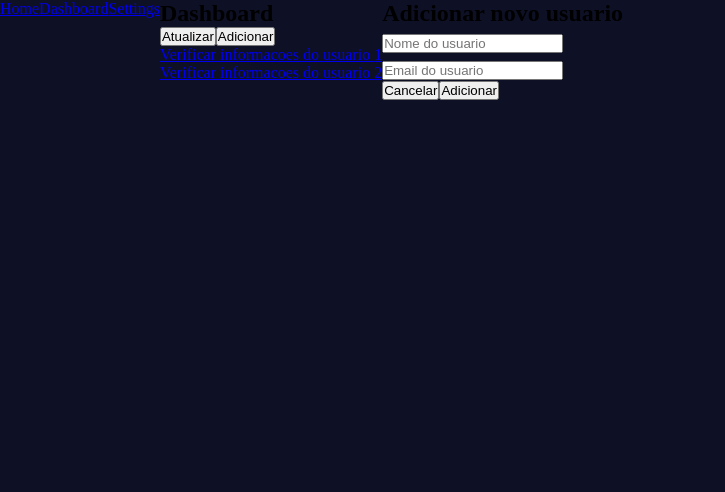
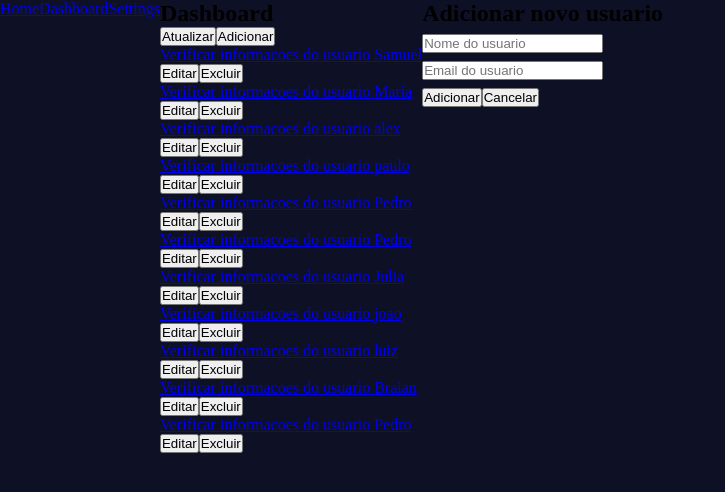
Before and after one commit to Samuel-Nun3s/Dashboard-Tanstack-Router, a React (Vite) app: page /dashboard in a window 1280 px wide. Both pictures are taken after a click on the button "Adicionar". Shown: the top 492 px of the page, without its empty margins (0-725 px from the left). Built offline with nearby package versions, Linux system fonts and the light colour scheme; data requests are answered from the project's data file.

Commit message:
Adicionando novos usuarios

```diff
--- a/db.json
+++ b/db.json
@@ -1,14 +1,59 @@
 {
   "users": [
     {
-      "id": 1,
-      "nome": "Samuel",
-      "email": "samuel@example.com"
+      "id": "1",
+      "username": "Samuel",
+      "useremail": "samuel@example.com"
     },
     {
-      "id": 2,
-      "nome": "Maria",
-      "email": "maria@example.com"
+      "id": "2",
+      "username": "Maria",
+      "useremail": "maria@example.com"
+    },
+    {
+      "id": "30c1",
+      "username": "alex",
+      "useremail": "alex@durex.com"
+    },
+    {
+      "id": "3b09",
+      "username": "paulo",
+      "useremail": "paulo@txt.com"
+    },
+    {
+      "id": "dcf7",
+      "username": "Pedro",
+      "useremail": "pedro@latejano.com"
+    },
+    {
+      "id": "3c55",
+      "username": "Pedro",
+      "useremail": "pedro@latejano.com"
+    },
+    {
+      "id": "e9f0",
+      "username": "Julia",
+      "useremail": "julia@restapi.com"
+    },
+    {
+      "id": "c8b4",
+      "username": "joao",
+      "useremail": "joao@joao.com"
+    },
+    {
+      "id": "9294",
+      "username": "luiz",
+      "useremail": "luiz@luiz.com"
+    },
+    {
+      "id": "7373",
+      "username": "Braian",
+      "useremail": "Braian@braian.com"
+    },
+    {
+      "id": "30c1",
+      "username": "Pedro",
+      "userEmail": "alex@durex.com"
     }
   ]
 }
--- a/src/components/layout/modal/Modal.jsx
+++ b/src/components/layout/modal/Modal.jsx
@@ -1,4 +1,4 @@
-function Modal({ name, body, actionButton, cancelButton, modalIsOpen }) {
+function Modal({ name, body, modalIsOpen }) {
   return (
     <>
       {modalIsOpen && (
@@ -9,10 +9,6 @@ function Modal({ name, body, actionButton, cancelButton, modalIsOpen }) {
           <div>
             <h2>{body}</h2>
           </div>
-          <div>
-            <button onClick={cancelButton}>Cancelar</button>
-            <button>{actionButton}</button>
-          </div>
         </div>
       )}
     </>
--- /dev/null
+++ b/src/components/layout/modal/ModalBody.jsx
@@ -0,0 +1,53 @@
+import { useEffect, useState } from "react";
+
+function ModalBody({handleSubmit, handleOnChange, userData, cancelButton, textButton, selectedUser}) {
+
+  const [username, setUsername] = useState('');
+  const [userEmail, setUserEmail] = useState('');
+
+  const submit = (e) => {
+    e.preventDefault();
+    handleSubmit({ id: selectedUser?.id, username, userEmail });
+  }
+
+  useEffect(() => {
+    if (selectedUser) {
+      setUsername(selectedUser.username);
+      setUserEmail(selectedUser.useremail);
+    } else {
+      setUsername('');
+      setUserEmail('');
+    }
+  }, [selectedUser]);
+
+  return (
+    <form onSubmit={submit}>
+      <div>
+        <input
+          type="text"
+          name="username"
+          id="username"
+          placeholder="Nome do usuario"
+          value={username}
+          onChange={(e) => setUsername(e.target.value)}
+        />
+      </div>
+      <div>
+        <input
+          type="email"
+          name="useremail"
+          id="useremail"
+          placeholder="Email do usuario"
+          value={userEmail}
+          onChange={(e) => setUserEmail(e.target.value)}
+        />
+      </div>
+      <div>
+        <button>{textButton}</button>
+        <button onClick={cancelButton}>Cancelar</button>
+      </div>
+    </form>
+  )
+}
+
+export default ModalBody;
--- a/src/components/layout/modal/newUser/ModalBody.jsx
+++ /dev/null
@@ -1,14 +0,0 @@
-function ModalBody() {
-  return (
-    <div>
-      <div>
-        <input type="text" name="username" id="username" placeholder="Nome do usuario"/>
-      </div>
-      <div>
-        <input type="email" name="useremail" id="useremail" placeholder="Email do usuario" />
-      </div>
-    </div>
-  )
-}
-
-export default ModalBody;
--- a/src/routes/dashboard/index.jsx
+++ b/src/routes/dashboard/index.jsx
@@ -1,30 +1,60 @@
-import { createFileRoute, Link, useLoaderData } from '@tanstack/react-router'
+import { createFileRoute, Link, useLoaderData, useNavigate } from '@tanstack/react-router'
 import { useEffect, useState } from 'react';
 
 import Modal from '../../components/layout/modal/Modal';
-import ModalBody from '../../components/layout/modal/newUser/ModalBody';
+import ModalBody from '../../components/layout/modal/ModalBody';
+import { header } from 'server/reply';
 
 export const Route = createFileRoute('/dashboard/')({
   component: Dashboard
 })
 
 function Dashboard() {
+  const navigate = useNavigate();
+
   const [users, setUsers] = useState(null);
   const [modalIsOpen, setModalIsOpen] = useState(false);
+  const [selectedUser, setSelectedUser] = useState(null);
 
-  useEffect(() => {
   const fetchUsers = async () => {
     const res = await fetch('http://localhost:5000/users');
     if (!res.ok) return null;
 
     const data = await res.json();
-      console.log(data);
+    // console.log("Coleta dos usuarios =>", data);
 
     setUsers(data);
   }
 
+  useEffect(() => {
     fetchUsers()
   }, []);
+
+  function addUser(user) {
+    console.log("user =>", user);
+
+    fetch('http://localhost:5000/users', {
+      method: "POST",
+      headers: {
+        'Content-Type': 'application/json'
+      },
+      body: JSON.stringify(user)
+    })
+      .then((resp) => resp.json())
+      .then((data) => {
+        console.log(data);
+        fetchUsers();
+        // redirect
+        // navigate('/dashboard/', { state: { message: 'Usuario criado com sucesso!' } });
+      })
+      .catch(err => console.log(err));
+  }
+
+  function editUser(user) {
+    setSelectedUser(user);
+    console.log("user =>", user);
+    handleModal();
+  }
 
   function handleModal() {
     setModalIsOpen(!modalIsOpen);
@@ -36,23 +66,31 @@ function Dashboard() {
       <div>
         <div>
           <h2>Dashboard</h2>
-          <button>Atualizar</button>
+          <button onClick={fetchUsers}>Atualizar</button>
           <button onClick={handleModal}>Adicionar</button>
         </div>
         {users.map((user) => (
           <div key={user.id}>
             <Link to={`/dashboard/profile/${user.id}`}>
-              Verificar informacoes do usuario {user.id}
+              Verificar informacoes do usuario {user.username}
             </Link>
+            <div>
+              <button onClick={() => editUser(user)}>Editar</button>
+              <button>Excluir</button>
+            </div>
           </div>
         ))}
       </div>
       <Modal
         name="Adicionar novo usuario"
-        body={<ModalBody />}
-        actionButton="Adicionar"
+        body={<ModalBody
+          handleSubmit={addUser}
+          cancelButton={handleModal}
+          textButton="Adicionar"
+          selectedUser={selectedUser}
+        />}
+        actionButton={addUser}
         modalIsOpen={modalIsOpen}
-        cancelButton={handleModal}
       />
     </>
   )
--- a/src/routes/dashboard/profile/$id.jsx
+++ b/src/routes/dashboard/profile/$id.jsx
@@ -21,8 +21,8 @@ function UserProfile() {
   return (
     <div>
       <h3>Perfil do usuario {params.id}</h3>
-      <p><strong>Nome:</strong> {user.nome}</p>
-      <p><strong>Email:</strong> {user.email}</p>
+      <p><strong>Nome:</strong> {user.username}</p>
+      <p><strong>Email:</strong> {user.useremail}</p>
     </div>
   )
 }
```
Lines whose indentation alone changed are shown as unchanged.
